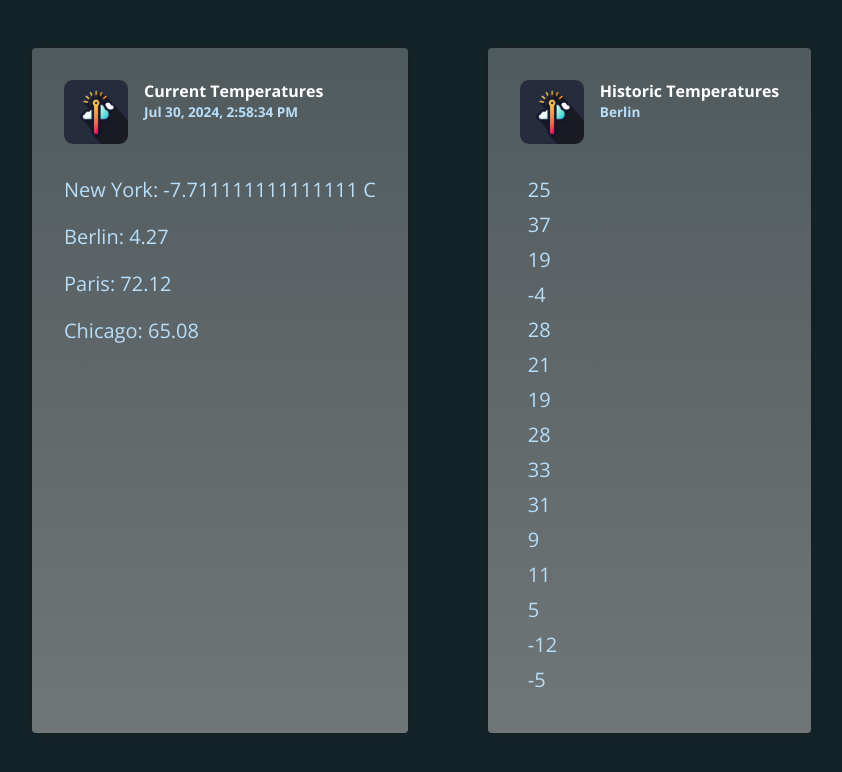
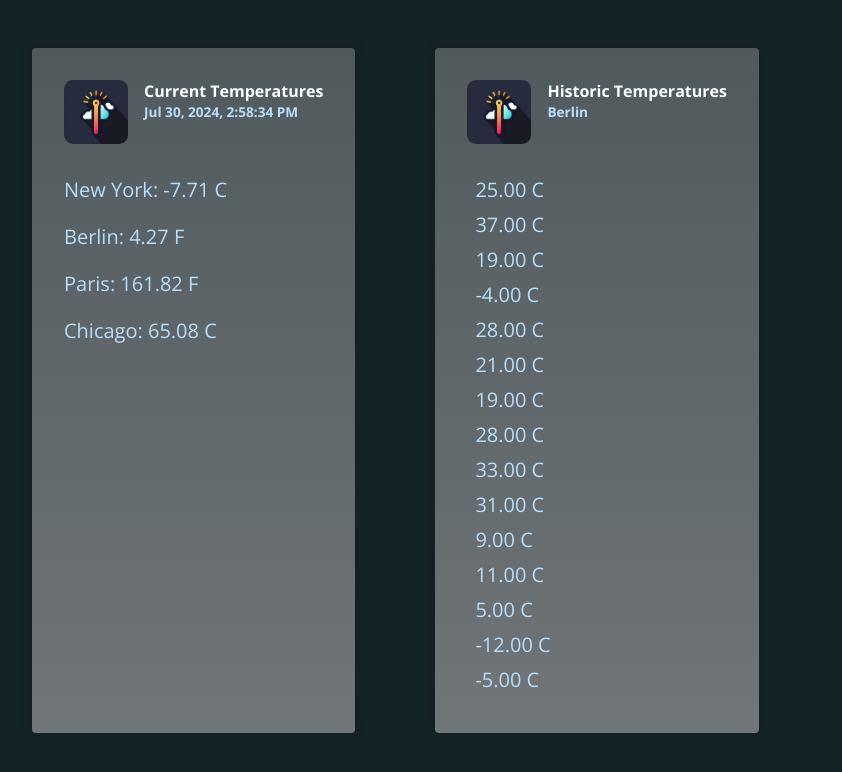
Before and after one commit to SwadhiSankar/Pipes-concepts, an Angular app: page / in a window 1280 px wide. Shown: the top 772 px of the page, without its empty margins (168-1010 px from the left). Built offline with nearby package versions, Linux system fonts and the light colour scheme.

Commit message:
using toFixed() method to truncate the decimal

```diff
--- a/src/app/app.component.html
+++ b/src/app/app.component.html
@@ -9,14 +9,14 @@
     </header>
     <p>
       New York:
-      {{ currentTemperaturs.newYork | number : "1.1-2" | temp : "fah" : "cel" }}
+      {{ currentTemperaturs.newYork | temp : "fah" : "cel" }}
     </p>
     <p>
       Berlin:
-      {{ currentTemperaturs.berlin | number : "1.1-2" }}
+      {{ currentTemperaturs.berlin | temp : "fah" }}
     </p>
-    <p>Paris: {{ currentTemperaturs.paris | number : "1.1-2" }}</p>
-    <p>Chicago: {{ currentTemperaturs.chicago | number : "1.1-2" }}</p>
+    <p>Paris: {{ currentTemperaturs.paris | temp : "cel" : "fah" }}</p>
+    <p>Chicago: {{ currentTemperaturs.chicago | temp : "cel" }}</p>
   </article>
 
   <article class="temperatures">
@@ -29,7 +29,7 @@
     </header>
     <ul>
       @for (temperature of historicTemperatures; track temperature) {
-      <li (click)="onReset($index)">{{ temperature }}</li>
+      <li (click)="onReset($index)">{{ temperature | temp : "cel" }}</li>
       }
     </ul>
   </article>
--- a/src/app/temperature.pipe.ts
+++ b/src/app/temperature.pipe.ts
@@ -10,8 +10,8 @@
     inputType: 'cel' | 'fah',
     outputType?: 'cel' | 'fah'
   ) {
-    if(!value){
-        return value
+    if (!value) {
+      return value;
     }
     let val: number;
     if (typeof value === 'string') {
@@ -34,7 +34,7 @@
     } else {
       symbol = outputType === 'cel' ? 'C' : 'F';
     }
-    return `${outputTemp} ${symbol}`;
+    return `${outputTemp.toFixed(2)} ${symbol}`;
     // return outputTemp + 'F';
   }
 }
```
